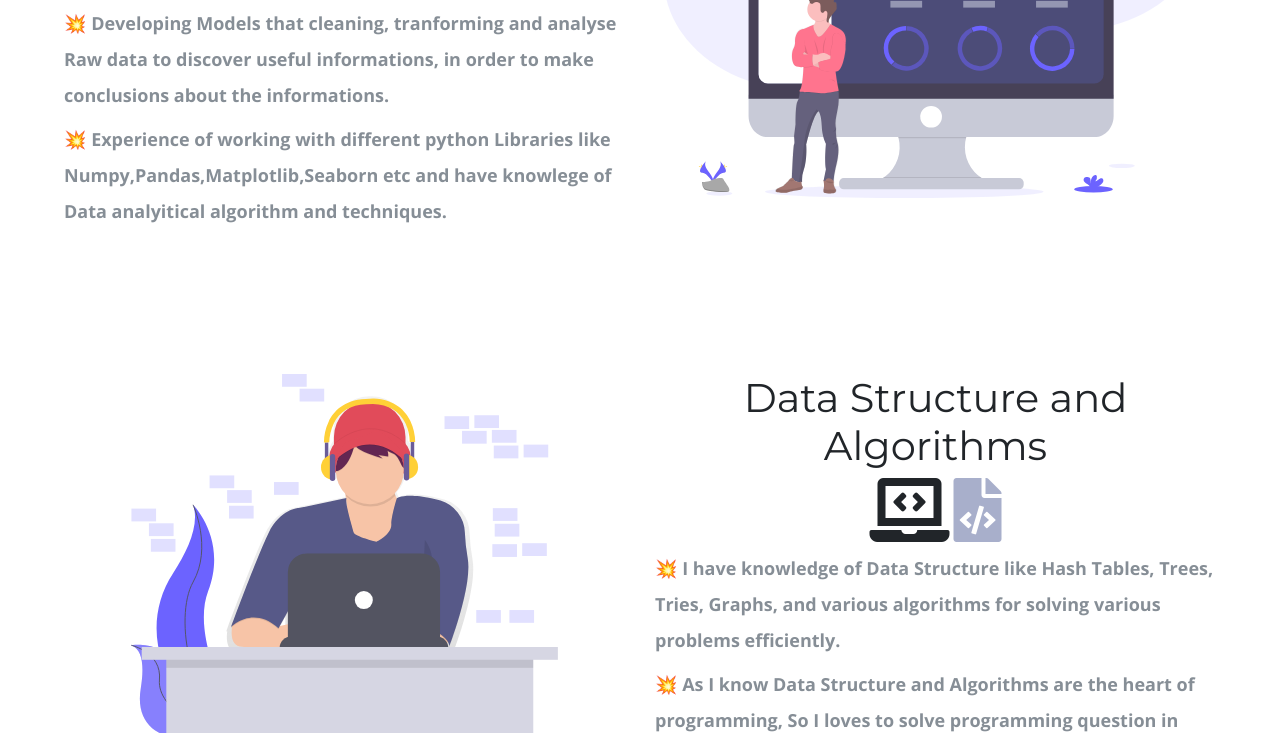
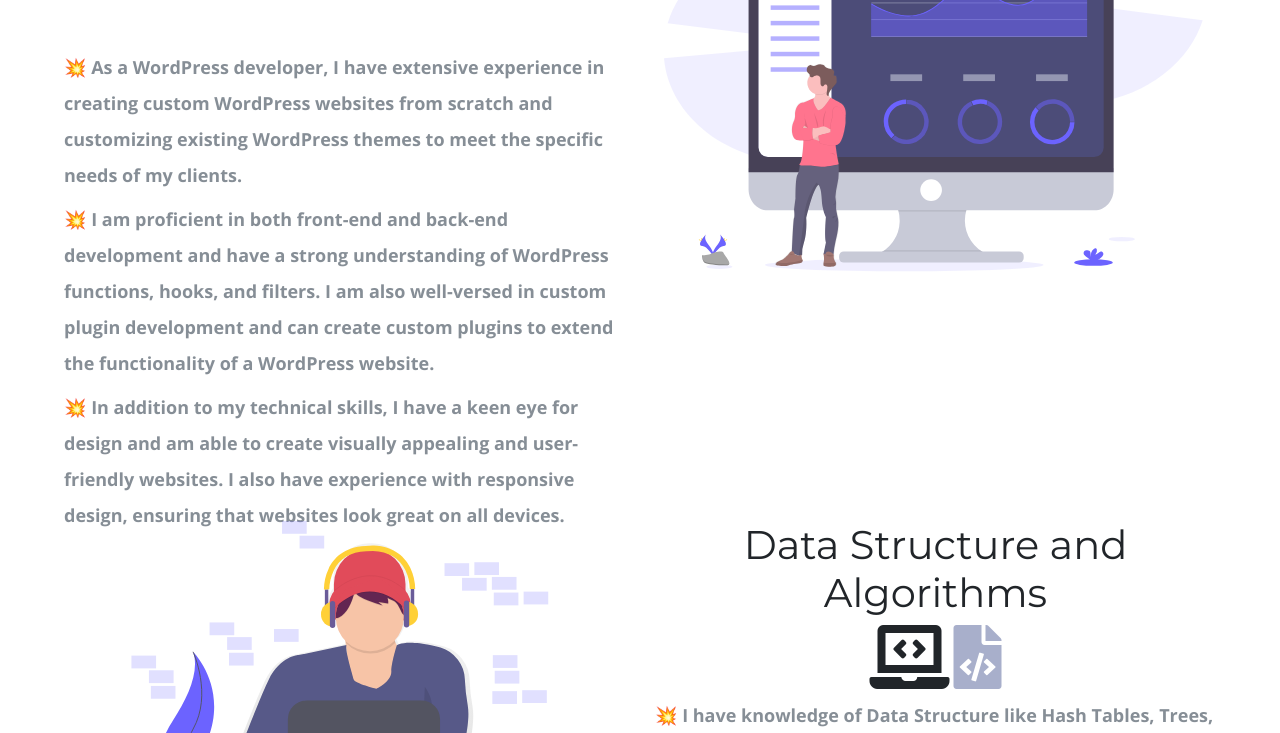
Before and after one commit to Wyllymk/portfolio, a plain HTML site: page index.html in a window 1280 px wide. Shown: the part 1562-2295 px from the top of the page. Drawn offline with nearby package versions, Linux system fonts and the light colour scheme; a web font is replaced by a local one.

Commit message:
Update index.html

```diff
--- a/index.html
+++ b/index.html
@@ -111,7 +111,7 @@
               <div class = "row feature-2">
 
                   <div class="col-lg-6 col-md-6">
-                    <h1 class= "Feature-Heading" >Data Analytics & ML</h1>
+                    <h1 class= "Feature-Heading" >WordPress Development</h1>
                     <ul class = "dev-icon">
                       <li><i class="fab fa-python fa-5x" style="color:#3776ab"></i></li>
                       <li><img class="numpy" src="Image/numpy-ar21.svg" alt=""></li>
@@ -119,11 +119,15 @@
                     </ul>
                     <div class = "Data-Analytic">
                       <p class ="Features-paragraph">
-                         💥 Developing Models that cleaning, tranforming and analyse Raw data to discover useful informations,
-                         in order to make conclusions about the informations.</p>
+                         💥 As a WordPress developer, I have extensive experience in creating custom WordPress websites
+                         from scratch and customizing existing WordPress themes to meet the specific needs of my clients.</p>
                       <p  class ="Features-paragraph">
-                         💥 Experience of working with different python Libraries like Numpy,Pandas,Matplotlib,Seaborn etc and have knowlege of
-                        Data analyitical algorithm and techniques.</p>
+                         💥 I am proficient in both front-end and back-end development and have a strong understanding of
+                         WordPress functions, hooks, and filters. I am also well-versed in custom plugin development and can
+                         create custom plugins to extend the functionality of a WordPress website.</p>
+                      <p  class ="Features-paragraph">
+                      💥 In addition to my technical skills, I have a keen eye for design and am able to create visually appealing
+                      and user-friendly websites. I also have experience with responsive design, ensuring that websites look great on all devices.</p>
                     </div>
                 </div>
                 <div class="col-lg-6 col-md-6 Feature-first-image ">
```
